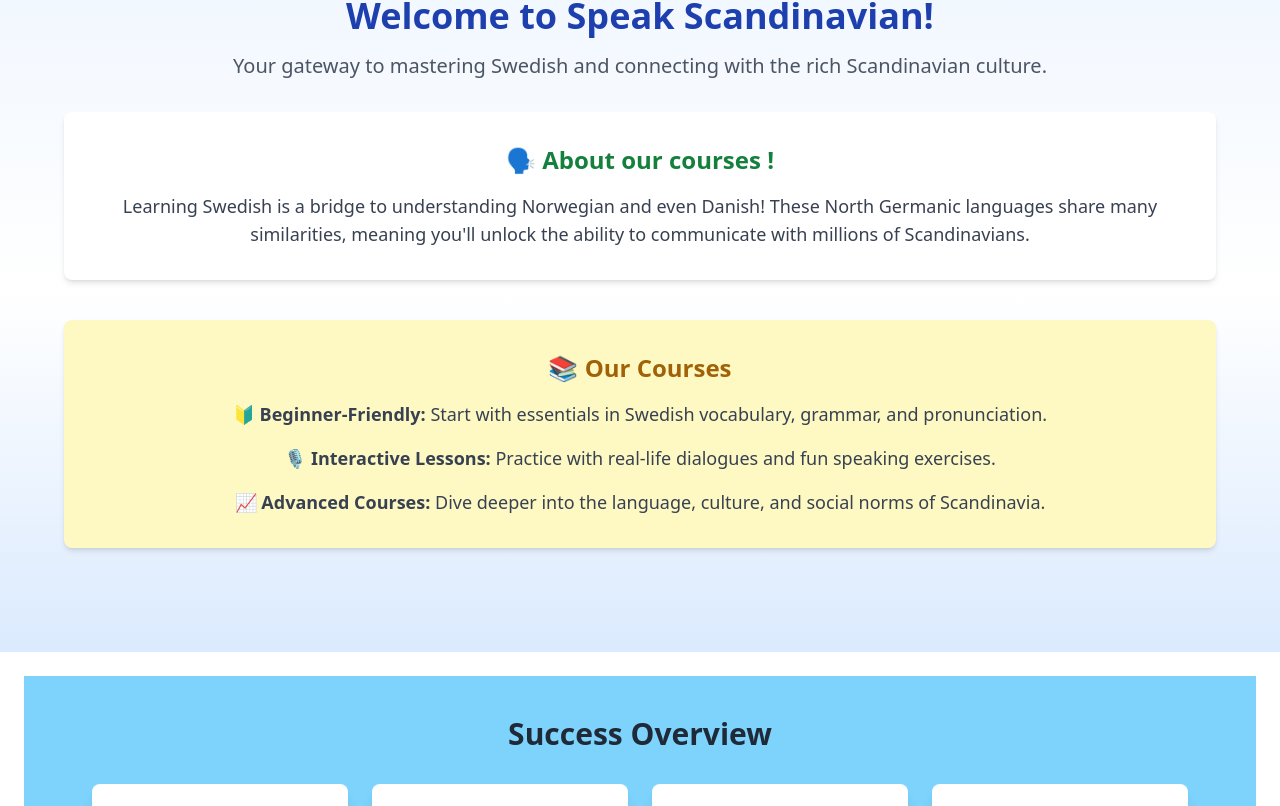
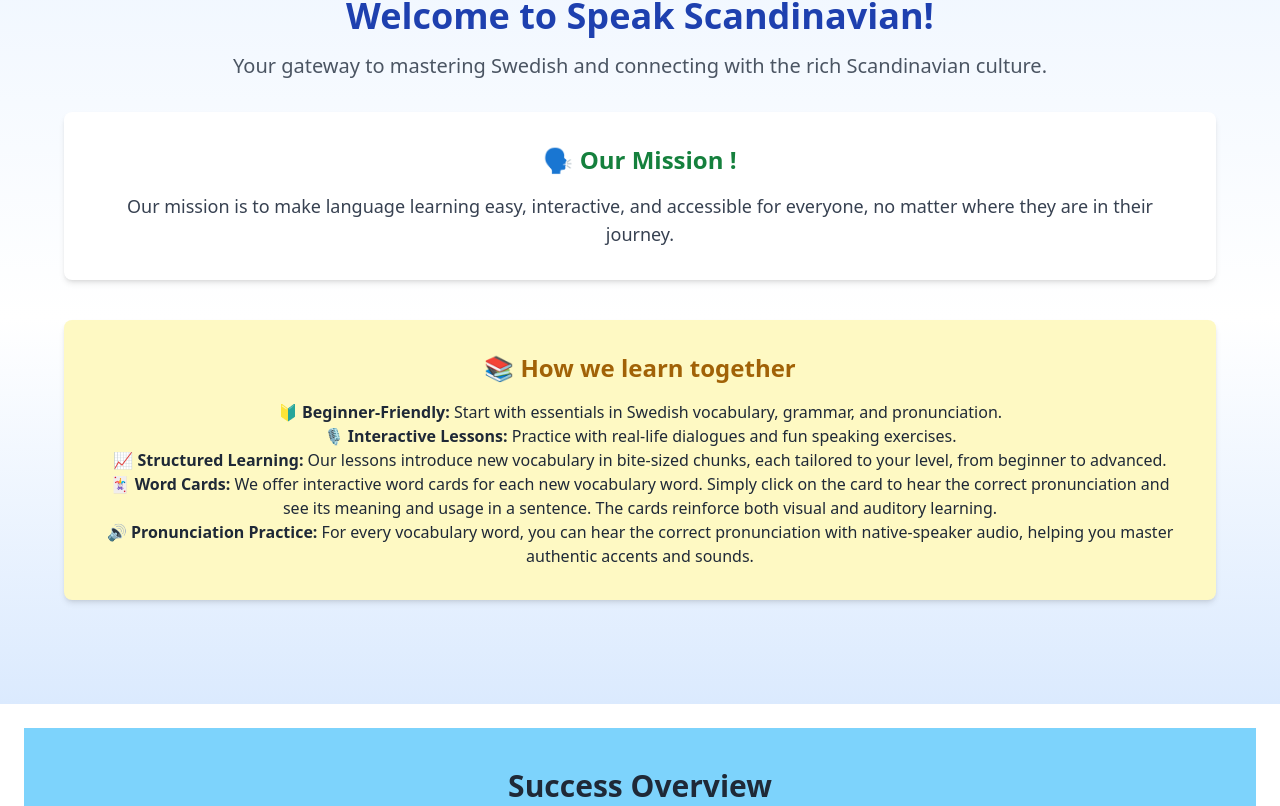
Before and after one commit to Reaz2020/visa-world-client, a React (Vite) app: page / in a window 1280 px wide. Shown: the part 494-1300 px from the top of the page. Built offline with nearby package versions, Linux system fonts and the light colour scheme; no server answers.

Commit message:
updated with meaningfull text

```diff
--- a/src/components/Lesson.jsx
+++ b/src/components/Lesson.jsx
@@ -11,19 +11,32 @@ const Lesson = () => {
 
     useEffect(() => {
         if (!user) {
-            navigate('/login'); // Redirec to login if not authenticated
+            navigate('/login'); // Redirect to login if not authenticated
         } else if (swedishData) {
             const matchedLessons = swedishData.filter(lesson => lesson.Lesson_no === parseInt(lesson_no));
             setLessonData(matchedLessons);
         }
     }, [lesson_no, swedishData, user, navigate]);
 
+    // Function to pronounce the word in Swedish
+    const pronounceWord = (word) => {
+        const utterance = new SpeechSynthesisUtterance(word);
+        utterance.lang = 'sv-SE'; // Set language to Swedish (sv-SE)
+        speechSynthesis.speak(utterance);
+    };
+
+    // Open modal and pronounce the word
     const openModal = (wordData) => {
         setSelectedWord(wordData);
         document.getElementById('my_modal_4').showModal();
     };
 
-    //  to style cards based on difficulty
+    // Handle card click to speak the word
+    const handleCardClick = (word) => {
+        pronounceWord(word);
+    };
+
+    // Style cards based on difficulty
     const getCardStyle = (difficulty) => {
         switch (difficulty.toLowerCase()) {
             case 'easy':
@@ -46,6 +59,7 @@ const Lesson = () => {
                     <div
                         key={index}
                         className={`p-4 border rounded-lg shadow-md ${getCardStyle(lesson.difficulty)}`}
+                        onClick={() => handleCardClick(lesson.word)} // Add onClick to speak the word
                     >
                         <h2 className="text-2xl font-semibold">{lesson.word}</h2>
                         <p><strong>Meaning:</strong> {lesson.meaning}</p>
--- a/src/components/Tutorials.jsx
+++ b/src/components/Tutorials.jsx
@@ -5,13 +5,12 @@ const Tutorials = () => {
   // List of YouTube video links for language tutorials
   const videos = [
     "https://www.youtube.com/embed/kqeEfqe6gMw?autoplay=1", // Video 1
-    "https://www.youtube.com/embed/someOtherVideoID1", // Video 2
-    "https://www.youtube.com/embed/someOtherVideoID2", // Video 3
-    "https://www.youtube.com/embed/someOtherVideoID3", // Video 4
-    "https://www.youtube.com/embed/someOtherVideoID4", // Video 5
-    "https://www.youtube.com/embed/someOtherVideoID5", // Video 6
-    "https://www.youtube.com/embed/someOtherVideoID6", // Video 7
-    "https://www.youtube.com/embed/someOtherVideoID7", // Video 8
+    "https://www.youtube.com/embed/uM-OgxS8bZg?autoplay=1", // Video 2
+    "https://www.youtube.com/embed/aGoC_gVjdr4?autoplay=1", // Video 3
+    "https://www.youtube.com/embed/IPU9kJ4sGGU?autoplay=1", // Video 4
+    "https://www.youtube.com/embed/NnZ4uBYeqiM?autoplay=1", // Video 5
+    "https://www.youtube.com/embed/6JDvVpK8Knk?autoplay=1", // Video 6
+    "https://www.youtube.com/embed/6JDvVpK8Knk?autoplay=1&si=3fa65jrqKjILsyzX",
   ];
 
   return (
--- a/src/components/components-for-home/AboutinHome.jsx
+++ b/src/components/components-for-home/AboutinHome.jsx
@@ -13,21 +13,24 @@ const AboutInHome = () => {
 
             {/* Why Learn Section */}
             <div className="bg-white rounded-lg shadow-md p-8 mb-10">
-              <h3 className="text-2xl font-bold text-green-700 mb-4">🗣️ About our courses !</h3>
+              <h3 className="text-2xl font-bold text-green-700 mb-4">🗣️ Our Mission !</h3>
               <p className="text-gray-700 text-lg">
-                Learning Swedish is a bridge to understanding Norwegian and even Danish! These North Germanic languages
-                share many similarities, meaning you'll unlock the ability to communicate with millions of Scandinavians.
+
+                 Our mission is to make language learning easy, interactive, and accessible for everyone, no matter where they are in their journey.
               </p>
             </div>
 
             {/* Our Courses Section */}
             <div className="bg-yellow-100 rounded-lg shadow-md p-8 mb-10">
-              <h3 className="text-2xl font-bold text-yellow-700 mb-4">📚 Our Courses</h3>
-              <ul className="text-lg text-gray-700 space-y-4">
+              <h3 className="text-2xl font-bold text-yellow-700 mb-4">📚 How we learn together </h3>
+              <ul>
                 <li>🔰 <strong>Beginner-Friendly:</strong> Start with essentials in Swedish vocabulary, grammar, and pronunciation.</li>
                 <li>🎙️ <strong>Interactive Lessons:</strong> Practice with real-life dialogues and fun speaking exercises.</li>
-                <li>📈 <strong>Advanced Courses:</strong> Dive deeper into the language, culture, and social norms of Scandinavia.</li>
-              </ul>
+                <li>📈 <strong>Structured Learning:</strong> Our lessons introduce new vocabulary in bite-sized chunks, each tailored to your level, from beginner to advanced.</li>
+                <li>🃏 <strong>Word Cards:</strong> We offer interactive word cards for each new vocabulary word. Simply click on the card to hear the correct pronunciation and see its meaning and usage in a sentence. The cards reinforce both visual and auditory learning.</li>
+                <li>🔊 <strong>Pronunciation Practice:</strong> For every vocabulary word, you can hear the correct pronunciation with native-speaker audio, helping you master authentic accents and sounds.</li>
+             </ul>
+
             </div>
 
 
--- a/src/components/components-for-home/ValueOfScandinavia.jsx
+++ b/src/components/components-for-home/ValueOfScandinavia.jsx
@@ -27,7 +27,7 @@ const ValueOfScandinavia = () => {
             className="bg-blue-600 text-white font-semibold py-3 px-8 rounded-full hover:bg-blue-700"
             onClick={() => navigate("/register")}
           >
-            Get Started
+            Join for free
           </button>
             </div>
     </div> );
```
